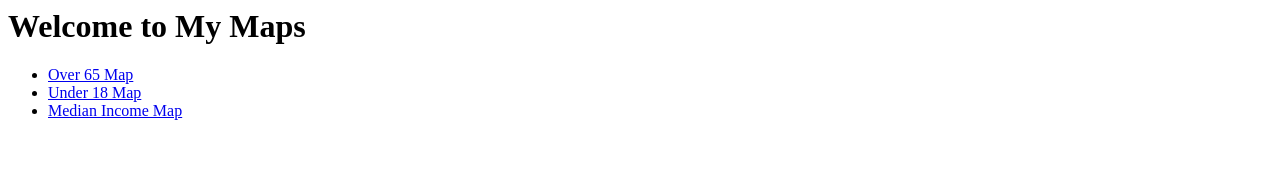
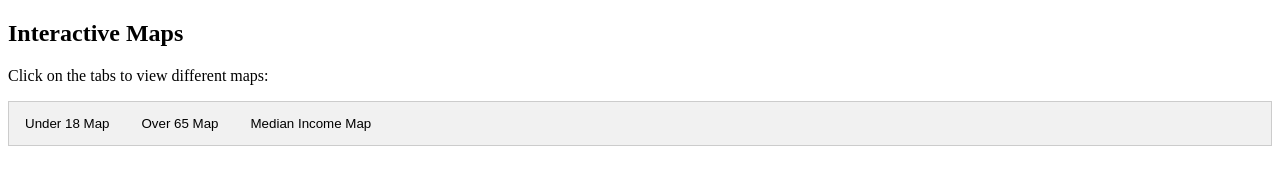
Before and after one commit to Timothy603/Timothy603.github.io, a plain HTML site: page index.html in a window 1280 px wide. Drawn offline with Linux system fonts and the light colour scheme.

Commit message:
Update index.html

```diff
--- a/index.html
+++ b/index.html
@@ -1,11 +1,85 @@
-<html>
-<head><title>My Maps</title></head>
+<!DOCTYPE html>
+<html lang="en">
+<head>
+    <meta charset="UTF-8">
+    <meta name="viewport" content="width=device-width, initial-scale=1.0">
+    <title>Interactive Maps</title>
+    <style>
+        /* Style the tab */
+        .tab {
+            overflow: hidden;
+            border: 1px solid #ccc;
+            background-color: #f1f1f1;
+        }
+
+        /* Style the buttons inside the tab */
+        .tab button {
+            background-color: inherit;
+            float: left;
+            border: none;
+            outline: none;
+            cursor: pointer;
+            padding: 14px 16px;
+            transition: 0.3s;
+        }
+
+        /* Change background color of buttons on hover */
+        .tab button:hover {
+            background-color: #ddd;
+        }
+
+        /* Create an active/current tablink class */
+        .tab button.active {
+            background-color: #ccc;
+        }
+
+        /* Style the tab content */
+        .tabcontent {
+            display: none;
+            padding: 6px 12px;
+            border: 1px solid #ccc;
+            border-top: none;
+        }
+    </style>
+</head>
 <body>
-  <h1>Welcome to My Maps</h1>
-  <ul>
-    <li><a href="InOver65_map.html">Over 65 Map</a></li>
-    <li><a href="InUnder18_map.html">Under 18 Map</a></li>
-    <li><a href="Median_Income_IN_map.html">Median Income Map</a></li>
-  </ul>
+
+<h2>Interactive Maps</h2>
+<p>Click on the tabs to view different maps:</p>
+
+<div class="tab">
+  <button class="tablinks" onclick="openMap(event, 'Under18')">Under 18 Map</button>
+  <button class="tablinks" onclick="openMap(event, 'Over65')">Over 65 Map</button>
+  <button class="tablinks" onclick="openMap(event, 'MedianIncome')">Median Income Map</button>
+</div>
+
+<div id="Under18" class="tabcontent">
+  <iframe src="InUnder18_map.html" width="100%" height="600px"></iframe>
+</div>
+
+<div id="Over65" class="tabcontent">
+  <iframe src="InOver65_map.html" width="100%" height="600px"></iframe>
+</div>
+
+<div id="MedianIncome" class="tabcontent">
+  <iframe src="Median_Income_IN_map.html" width="100%" height="600px"></iframe>
+</div>
+
+<script>
+function openMap(evt, mapName) {
+  var i, tabcontent, tablinks;
+  tabcontent = document.getElementsByClassName("tabcontent");
+  for (i = 0; i < tabcontent.length; i++) {
+    tabcontent[i].style.display = "none";
+  }
+  tablinks = document.getElementsByClassName("tablinks");
+  for (i = 0; i < tablinks.length; i++) {
+    tablinks[i].className = tablinks[i].className.replace(" active", "");
+  }
+  document.getElementById(mapName).style.display = "block";
+  evt.currentTarget.className += " active";
+}
+</script>
+
 </body>
 </html>
```
